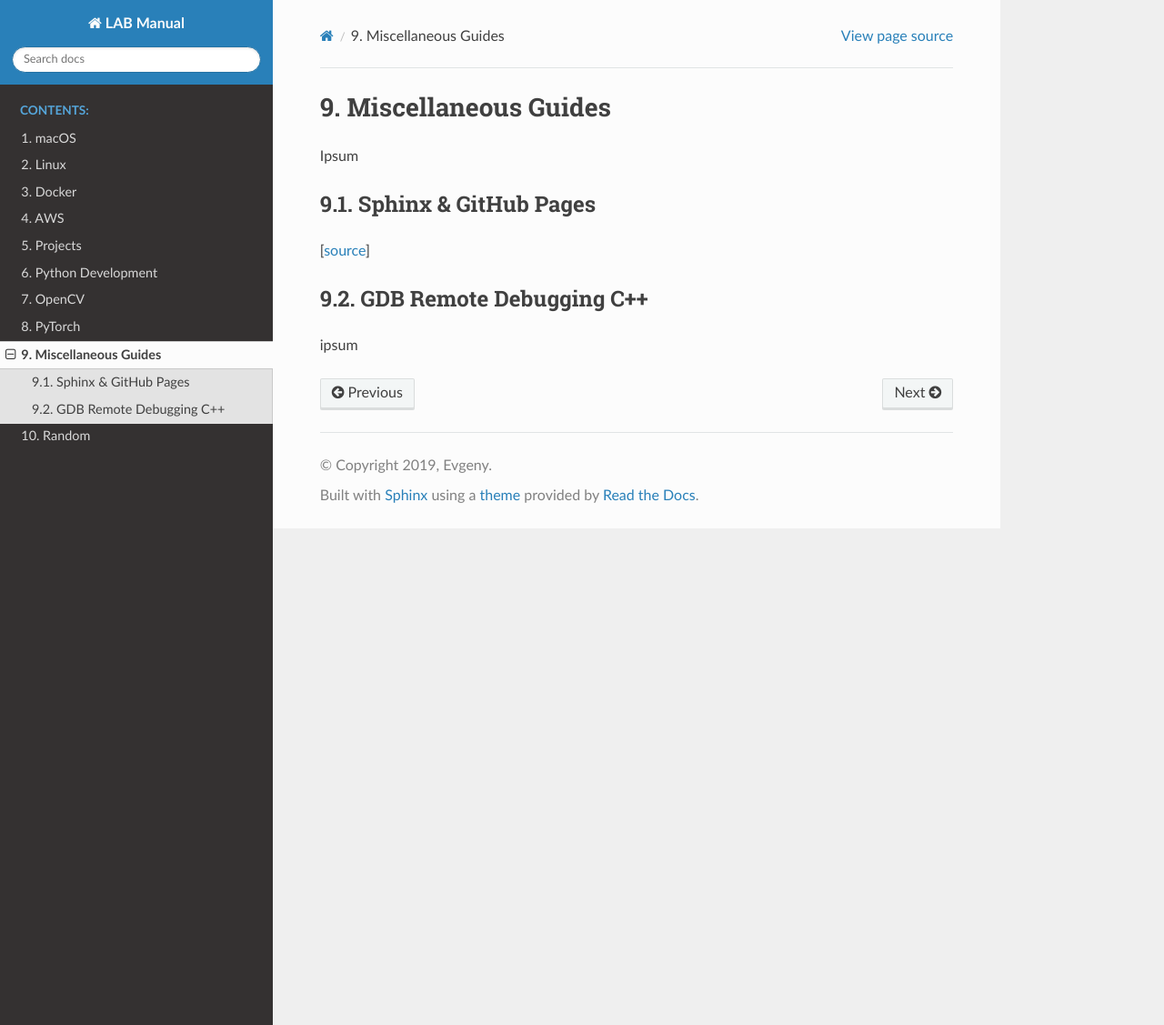
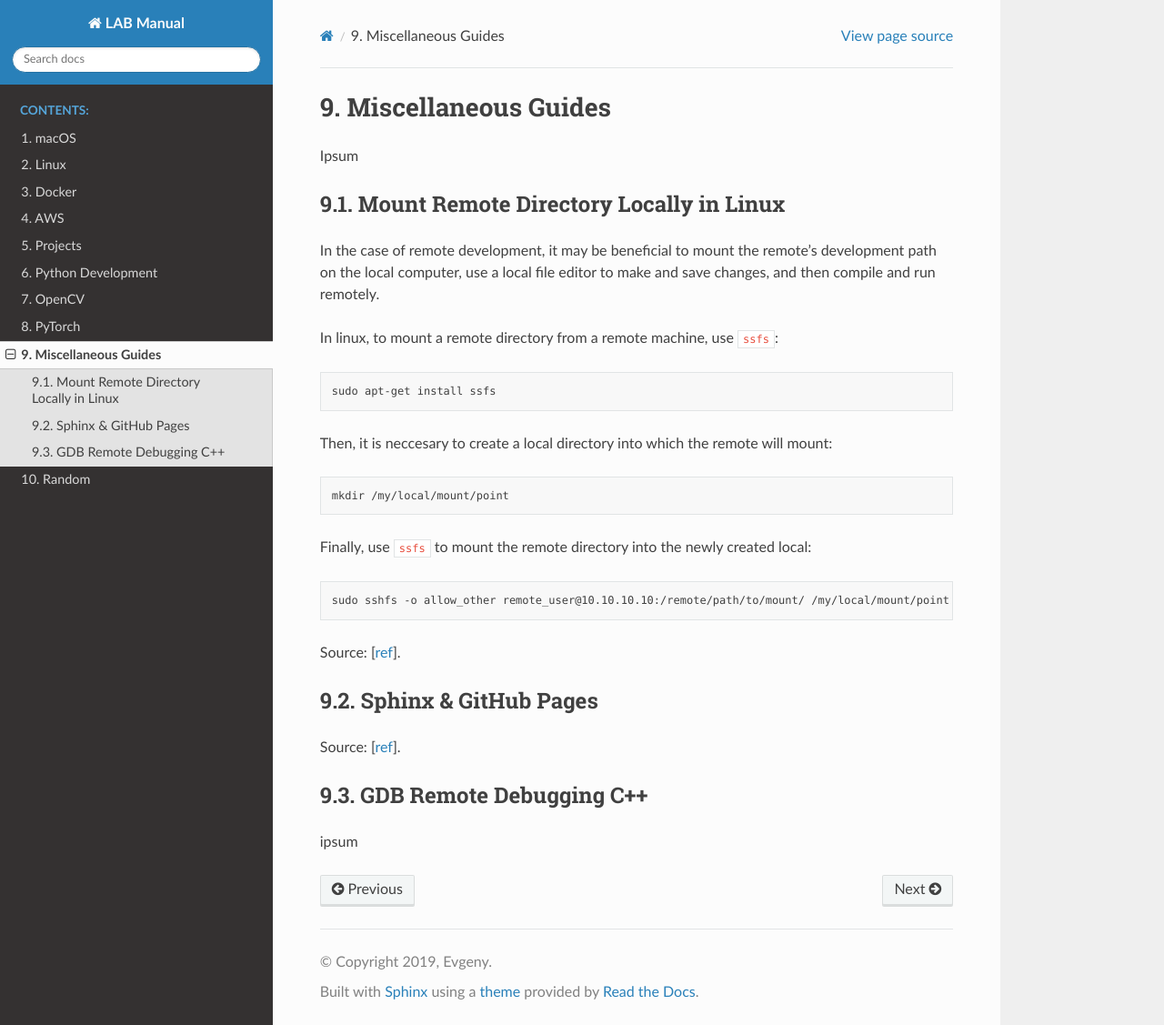
Before and after one commit to evgenyslab/labmanual, a Sphinx documentation site: the page built from docs/misc.rst, in a window 1280 px wide and 1127 px high. Shown: the whole window at 91% size. Built offline with Sphinx 7.4.7 and the Read the Docs theme 2.0.0, drawn with Linux system fonts in a browser that asks for light colours.

Commit message:
Update misc.rst

```diff
--- a/docs/misc.rst
+++ b/docs/misc.rst
@@ -5,10 +5,38 @@ Miscellaneous Guides
 
 Ipsum
 
+Mount Remote Directory Locally in Linux
+---------------------------------------
+
+In the case of remote development, it may be beneficial to mount the remote's development
+path on the local computer, use a local file editor to make and save changes, and then
+compile and run remotely.
+
+In linux, to mount a remote directory from a remote machine, use :code:`ssfs`:
+
+.. code-block:: bash
+
+	sudo apt-get install ssfs
+
+Then, it is neccesary to create a local directory into which the remote will mount:
+
+.. code-block:: bash
+
+	mkdir /my/local/mount/point
+
+Finally, use :code:`ssfs` to mount the remote directory into the newly created local:
+
+.. code-block:: bash
+
+	sudo sshfs -o allow_other remote_user@10.10.10.10:/remote/path/to/mount/ /my/local/mount/point
+
+
+Source: [|ref_01|].
+
 Sphinx & GitHub Pages
 ---------------------
 
-[|ref_00|]
+Source: [|ref_00|].
 
 GDB Remote Debugging C++
 ------------------------
@@ -19,4 +47,8 @@ ipsum
 
 .. |ref_00| raw:: html
 
-   <a href="https://daler.github.io/sphinxdoc-test/includeme.html" target="_blank">source</a>
+   <a href="https://daler.github.io/sphinxdoc-test/includeme.html" target="_blank">ref</a>
+
+.. |ref_01| raw:: html
+
+   <a href="https://www.tecmint.com/sshfs-mount-remote-linux-filesystem-directory-using-ssh/" target="_blank">ref</a>
```
